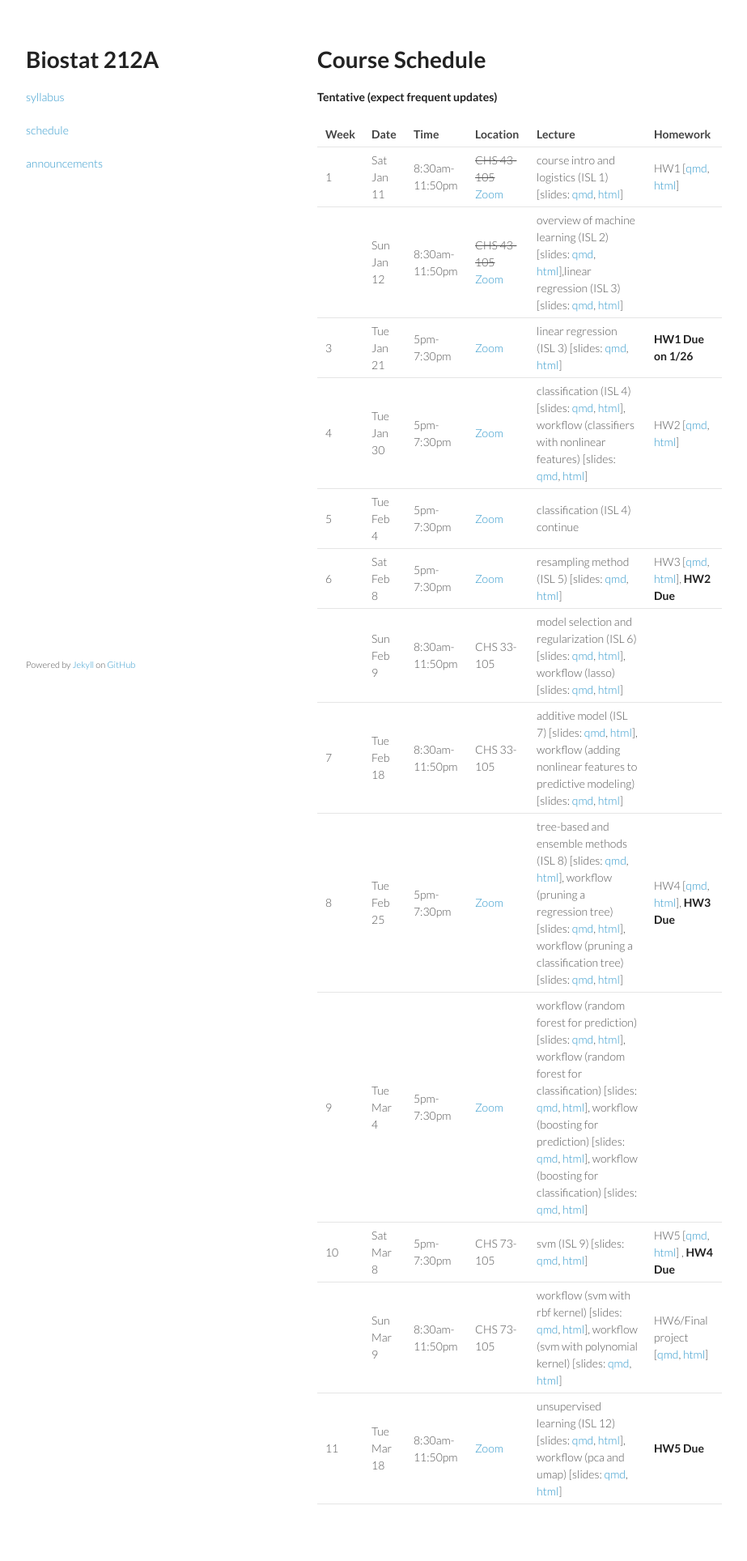
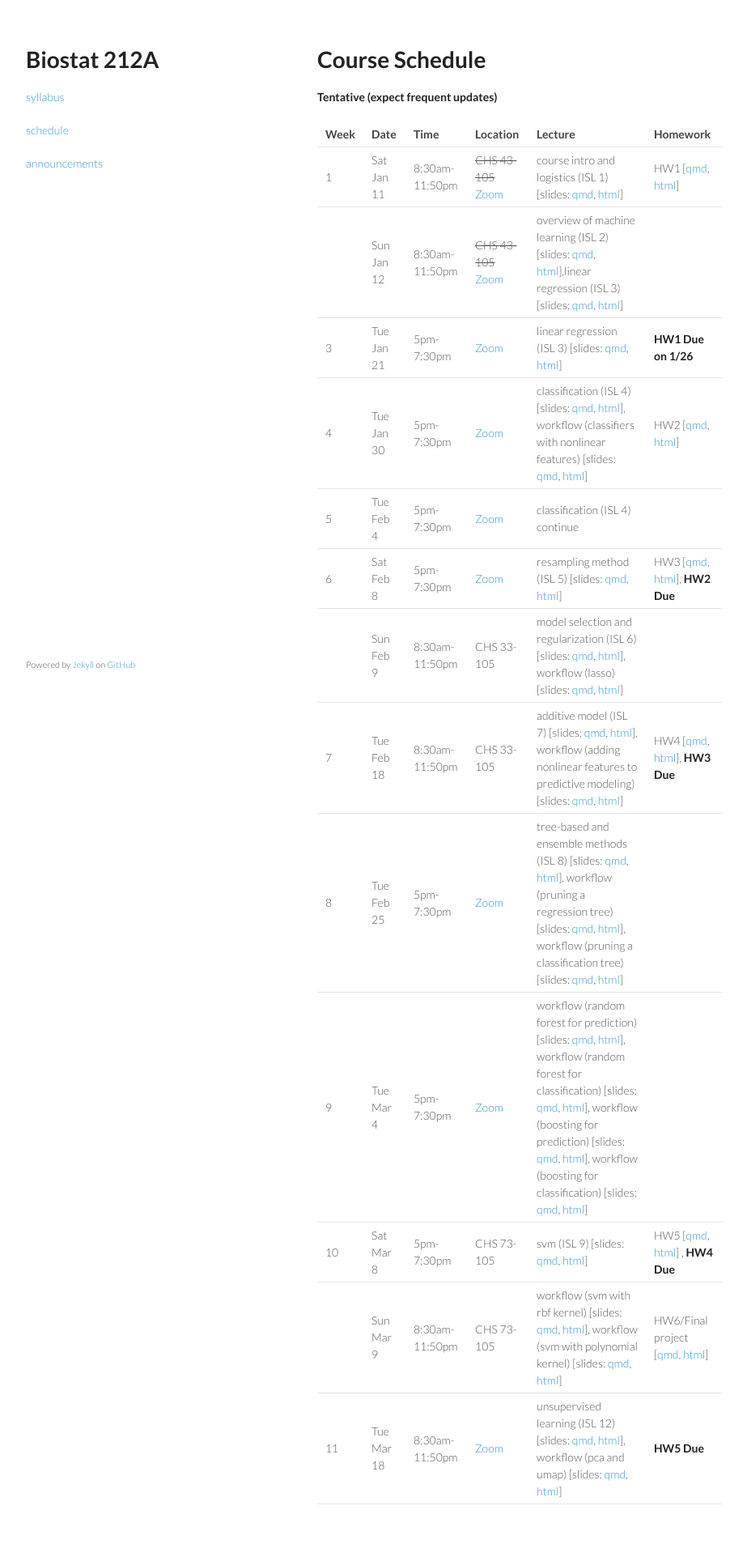
Before and after one commit to ucla-biostat-212a/2025winter, a Jekyll site: the page built from schedule/schedule.md, in a window 1280 px wide. Shown: the whole page at 81% size, without its empty margins (178-1101 px from the left). Built offline with Jekyll 4.4.1, drawn with Linux system fonts in a browser that asks for light colours.

Commit message:
revise shedule

```diff
--- a/schedule/schedule.md
+++ b/schedule/schedule.md
@@ -18,8 +18,8 @@
 | 5    | Tue Feb 4  | 5pm-7:30pm     | [Zoom](https://ucla.zoom.us/j/95442296743)                | classification (ISL 4) continue                                                                                                                                                                                                                                                                                                                                                                                                                                                                                                                                                                                                                                                                                                                                                                                                                                                                                  |                                                                                                                                               |
 | 6    | Sat Feb 8  | 5pm-7:30pm     | [Zoom](https://ucla.zoom.us/j/95442296743)                | resampling method (ISL 5) \[slides: [qmd](https://raw.githubusercontent.com/ucla-biostat-212a/2025winter/master/slides/05-resampling/resampling.qmd), [html](../slides/05-resampling/resampling.html)\]                                                                                                                                                                                                                                                                                                                                                                                                                                                                                                                                                                                                                                                                                                          | HW3 \[[qmd](https://raw.githubusercontent.com/ucla-biostat-212a/2025winter/master/hw/hw3/hw3.qmd), [html](../hw/hw3/hw3.html)\], **HW2 Due**  |
 |      | Sun Feb 9  | 8:30am-11:50pm | CHS 33-105                                                | model selection and regularization (ISL 6) \[slides: [qmd](https://raw.githubusercontent.com/ucla-biostat-212a/2025winter/master/slides/06-modelselection/modelselection.qmd), [html](../slides/06-modelselection/modelselection.html)\], workflow (lasso) \[slides: [qmd](https://raw.githubusercontent.com/ucla-biostat-212a/2025winter/master/slides/06-modelselection/workflow_lasso.qmd), [html](../slides/06-modelselection/workflow_lasso.html)\]                                                                                                                                                                                                                                                                                                                                                                                                                                                         |                                                                                                                                               |
-| 7    | Tue Feb 18 | 8:30am-11:50pm | CHS 33-105                                                | additive model (ISL 7) \[slides: [qmd](https://raw.githubusercontent.com/ucla-biostat-212a/2025winter/master/slides/07-nonlinear/nonlinear.qmd), [html](../slides/07-nonlinear/nonlinear.html)\], workflow (adding nonlinear features to predictive modeling) \[slides: [qmd](https://raw.githubusercontent.com/ucla-biostat-212a/2025winter/master/slides/07-nonlinear/workflow_bs.qmd), [html](../slides/07-nonlinear/workflow_bs.html)\]                                                                                                                                                                                                                                                                                                                                                                                                                                                                      |                                                                                                                                               |
-| 8    | Tue Feb 25 | 5pm-7:30pm     | [Zoom](https://ucla.zoom.us/j/95442296743)                | tree-based and ensemble methods (ISL 8) \[slides: [qmd](https://raw.githubusercontent.com/ucla-biostat-212a/2025winter/master/slides/08-tree/tree.qmd), [html](../slides/08-tree/tree.html)\], workflow (pruning a regression tree) \[slides: [qmd](https://raw.githubusercontent.com/ucla-biostat-212a/2025winter/master/slides/08-tree/workflow_regtree.qmd), [html](../slides/08-tree/workflow_regtree.html)\], workflow (pruning a classification tree) \[slides: [qmd](https://raw.githubusercontent.com/ucla-biostat-212a/2025winter/master/slides/08-tree/workflow_classtree.qmd), [html](../slides/08-tree/workflow_classtree.html)\]                                                                                                                                                                                                                                                                    | HW4 \[[qmd](https://raw.githubusercontent.com/ucla-biostat-212a/2025winter/master/hw/hw4/hw4.qmd), [html](../hw/hw4/hw4.html)\], **HW3 Due**  |
+| 7    | Tue Feb 18 | 8:30am-11:50pm | CHS 33-105                                                | additive model (ISL 7) \[slides: [qmd](https://raw.githubusercontent.com/ucla-biostat-212a/2025winter/master/slides/07-nonlinear/nonlinear.qmd), [html](../slides/07-nonlinear/nonlinear.html)\], workflow (adding nonlinear features to predictive modeling) \[slides: [qmd](https://raw.githubusercontent.com/ucla-biostat-212a/2025winter/master/slides/07-nonlinear/workflow_bs.qmd), [html](../slides/07-nonlinear/workflow_bs.html)\]                                                                                                                                                                                                                                                                                                                                                                                                                                                                      | HW4 \[[qmd](https://raw.githubusercontent.com/ucla-biostat-212a/2025winter/master/hw/hw4/hw4.qmd), [html](../hw/hw4/hw4.html)\], **HW3 Due**  |
+| 8    | Tue Feb 25 | 5pm-7:30pm     | [Zoom](https://ucla.zoom.us/j/95442296743)                | tree-based and ensemble methods (ISL 8) \[slides: [qmd](https://raw.githubusercontent.com/ucla-biostat-212a/2025winter/master/slides/08-tree/tree.qmd), [html](../slides/08-tree/tree.html)\], workflow (pruning a regression tree) \[slides: [qmd](https://raw.githubusercontent.com/ucla-biostat-212a/2025winter/master/slides/08-tree/workflow_regtree.qmd), [html](../slides/08-tree/workflow_regtree.html)\], workflow (pruning a classification tree) \[slides: [qmd](https://raw.githubusercontent.com/ucla-biostat-212a/2025winter/master/slides/08-tree/workflow_classtree.qmd), [html](../slides/08-tree/workflow_classtree.html)\]                                                                                                                                                                                                                                                                    |                                                                                                                                               |
 | 9    | Tue Mar 4  | 5pm-7:30pm     | [Zoom](https://ucla.zoom.us/j/95442296743)                | workflow (random forest for prediction) \[slides: [qmd](https://raw.githubusercontent.com/ucla-biostat-212a/2025winter/master/slides/08-tree/workflow_rf_reg.qmd), [html](../slides/08-tree/workflow_rf_reg.html)\], workflow (random forest for classification) \[slides: [qmd](https://raw.githubusercontent.com/ucla-biostat-212a/2025winter/master/slides/08-tree/workflow_rf_class.qmd), [html](../slides/08-tree/workflow_rf_class.html)\], workflow (boosting for prediction) \[slides: [qmd](https://raw.githubusercontent.com/ucla-biostat-212a/2025winter/master/slides/08-tree/workflow_boosting_reg.qmd), [html](../slides/08-tree/workflow_boosting_reg.html)\], workflow (boosting for classification) \[slides: [qmd](https://raw.githubusercontent.com/ucla-biostat-212a/2025winter/master/slides/08-tree/workflow_boosting_class.qmd), [html](../slides/08-tree/workflow_boosting_class.html)\] |                                                                                                                                               |
 | 10   | Sat Mar 8  | 5pm-7:30pm     | CHS 73-105                                                | svm (ISL 9) \[slides: [qmd](https://raw.githubusercontent.com/ucla-biostat-212a/2025winter/master/slides/09-svm/svm.qmd), [html](../slides/09-svm/svm.html)\]                                                                                                                                                                                                                                                                                                                                                                                                                                                                                                                                                                                                                                                                                                                                                    | HW5 \[[qmd](https://raw.githubusercontent.com/ucla-biostat-212a/2025winter/master/hw/hw5/hw5.qmd), [html](../hw/hw5/hw5.html)\] , **HW4 Due** |
 |      | Sun Mar 9  | 8:30am-11:50pm | CHS 73-105                                                | workflow (svm with rbf kernel) \[slides: [qmd](https://raw.githubusercontent.com/ucla-biostat-212a/2025winter/master/slides/09-svm/workflow_svmrbf_heart.qmd), [html](../slides/09-svm/workflow_svmrbf_heart.html)\], workflow (svm with polynomial kernel) \[slides: [qmd](https://raw.githubusercontent.com/ucla-biostat-212a/2025winter/master/slides/09-svm/workflow_svmpoly_heart.qmd), [html](../slides/09-svm/workflow_svmpoly_heart.html)\]                                                                                                                                                                                                                                                                                                                                                                                                                                                              | HW6/Final project \[[qmd](https://raw.githubusercontent.com/ucla-biostat-212a/2025winter/master/hw/hw6/hw6.qmd), [html](../hw/hw6/hw6.html)\] |
```
